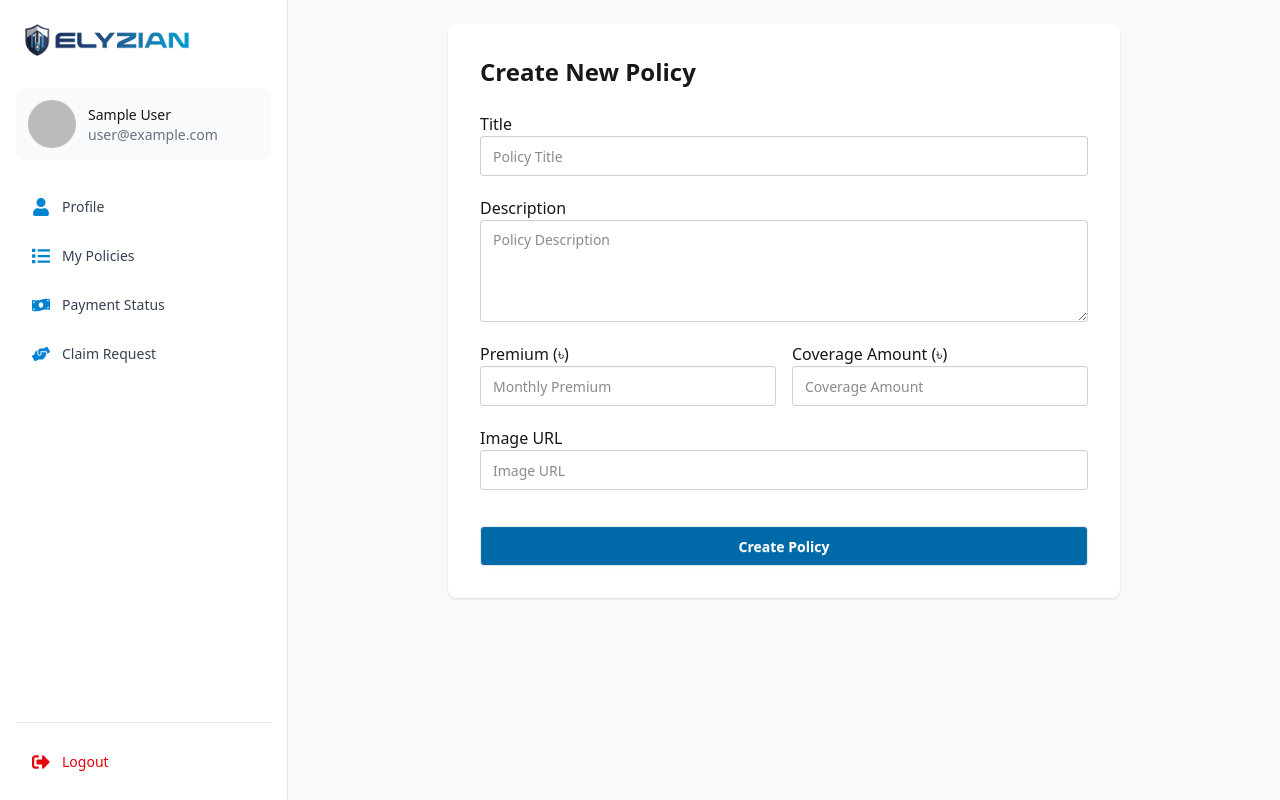
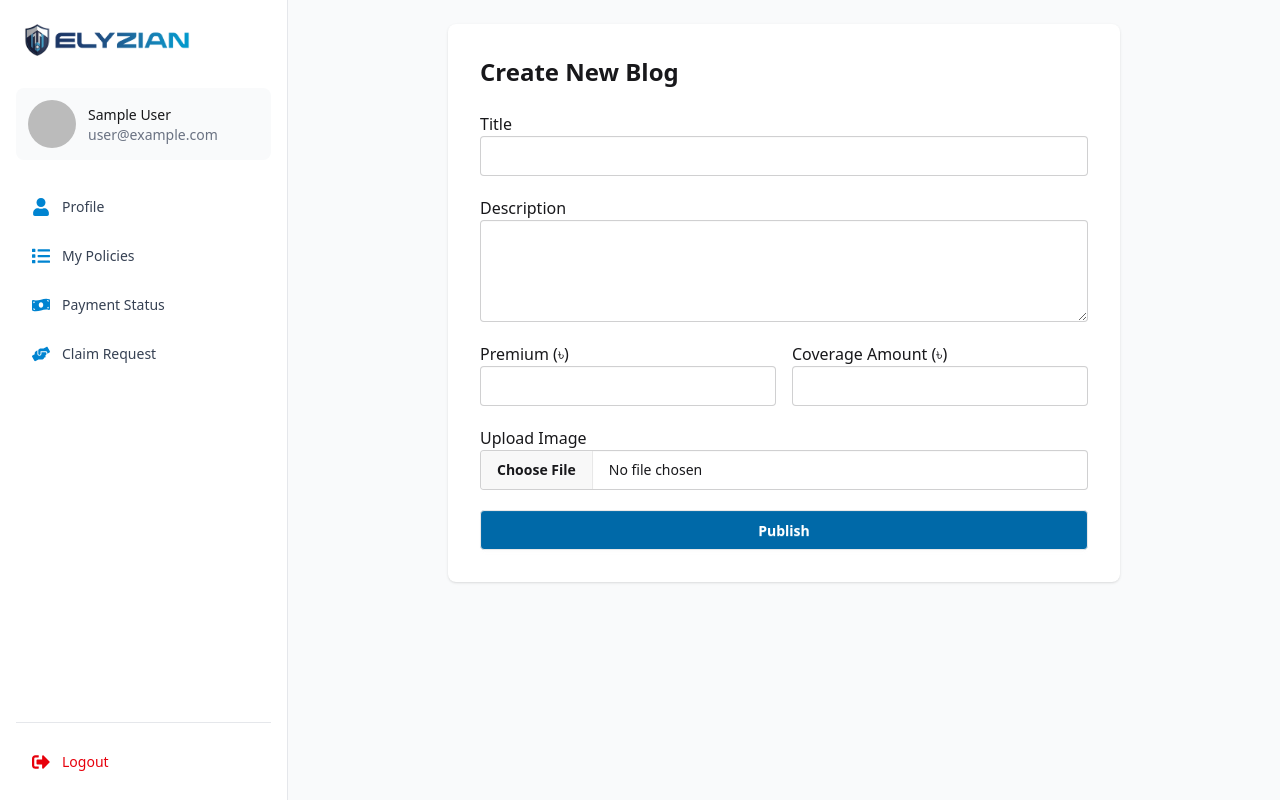
Before and after one commit to Rubaid07/Elyzian, a React (Vite) app: page /dashboard/add-blog in a window 1280 px wide. Built offline with nearby package versions, Linux system fonts and the light colour scheme; no server answers; sample sign-in values are in the browser's storage.

Commit message:
added loader in blog post button

```diff
--- a/src/pages/dashboard/agent/AddBlog.jsx
+++ b/src/pages/dashboard/agent/AddBlog.jsx
@@ -2,93 +2,112 @@ import { useForm } from 'react-hook-form';
 import toast from 'react-hot-toast';
 import { useNavigate } from 'react-router';
 import useAxiosSecure from '../../../hooks/useAxiosSecure';
+import { useState } from 'react';
+import axios from 'axios';
 
 const AddBlog = () => {
   const { register, handleSubmit, reset } = useForm();
   const axiosSecure = useAxiosSecure();
   const navigate = useNavigate();
 
+  const [imageFile, setImageFile] = useState(null);
+  const [preview, setPreview] = useState(null);
+  const [loading, setLoading] = useState(false);
+
+  const handleImageChange = (e) => {
+    const file = e.target.files[0];
+    setImageFile(file);
+    setPreview(URL.createObjectURL(file));
+  };
+
   const onSubmit = async (data) => {
-    const policyData = {
+    setLoading(true);
+    let imageUrl = null;
+
+    if (imageFile) {
+      const formData = new FormData();
+      formData.append('image', imageFile);
+
+      try {
+        const res = await axios.post(`${import.meta.env.VITE_API_URL}/api/upload`, formData, {
+          headers: { 'Content-Type': 'multipart/form-data' }
+        });
+        imageUrl = res.data.imageUrl;
+      } catch (err) {
+        toast.error("Image upload failed");
+        return;
+      }
+    }
+
+    const blogData = {
       title: data.title,
       description: data.description,
       premium: parseFloat(data.premium),
       coverageAmount: parseFloat(data.coverageAmount),
-      image: data.image,
+      image: imageUrl,
     };
 
     try {
-      const res = await axiosSecure.post('/policies', policyData);
+      const res = await axiosSecure.post('/blog', blogData);
       if (res.data.insertedId || res.data.acknowledged) {
         toast.success('Policy created successfully!');
         reset();
-        navigate('/dashboard/manage-policies');
+        setImageFile(null);
+        navigate('/dashboard/manage-blogs');
       }
     } catch (err) {
       console.error(err);
       toast.error('Failed to create policy');
+    } finally {
+      setLoading(false);
     }
   };
 
   return (
     <div className="max-w-2xl mx-auto bg-white p-8 shadow rounded-lg">
-      <h2 className="text-2xl font-bold mb-6">Create New Policy</h2>
+      <h2 className="text-2xl font-bold mb-6">Create New Blog</h2>
 
       <form onSubmit={handleSubmit(onSubmit)} className="space-y-5">
         <div>
           <label className="font-medium">Title</label>
-          <input
-            {...register('title', { required: true })}
-            type="text"
-            className="input input-bordered w-full"
-            placeholder="Policy Title"
-          />
+          <input {...register('title', { required: true })} className="input input-bordered w-full" />
         </div>
 
         <div>
           <label className="font-medium">Description</label>
-          <textarea
-            {...register('description', { required: true })}
-            className="textarea textarea-bordered w-full"
-            rows="4"
-            placeholder="Policy Description"
-          />
+          <textarea {...register('description', { required: true })} rows="4" className="textarea textarea-bordered w-full" />
         </div>
 
         <div className="grid grid-cols-2 gap-4">
           <div>
             <label className="font-medium">Premium (৳)</label>
-            <input
-              {...register('premium', { required: true })}
-              type="number"
-              className="input input-bordered w-full"
-              placeholder="Monthly Premium"
-            />
+            <input {...register('premium', { required: true })} type="number" className="input input-bordered w-full" />
           </div>
 
           <div>
             <label className="font-medium">Coverage Amount (৳)</label>
-            <input
-              {...register('coverageAmount', { required: true })}
-              type="number"
-              className="input input-bordered w-full"
-              placeholder="Coverage Amount"
-            />
+            <input {...register('coverageAmount', { required: true })} type="number" className="input input-bordered w-full" />
           </div>
         </div>
 
         <div>
-          <label className="font-medium">Image URL</label>
-          <input
-            {...register('image', { required: true })}
-            type="text"
-            className="input input-bordered w-full"
-            placeholder="Image URL"
-          />
+          <label className="font-medium">Upload Image</label>
+          <input type="file" accept="image/*" onChange={handleImageChange} className="file-input w-full" />
+          {preview && <img src={preview} alt="Preview" className="mt-2 w-32 rounded shadow" />}
         </div>
 
-        <button type="submit" className="btn bg-sky-700 hover:bg-sky-800 text-white w-full mt-4">
-          Create Policy
+        <button
+          type="submit"
+          className="btn bg-sky-700 hover:bg-sky-800 text-white w-full mt-4 flex justify-center items-center gap-2"
+          disabled={loading}
+        >
+          {loading ? (
+            <>
+              <span className="loading loading-spinner loading-sm"></span> Publishing...
+            </>
+          ) : (
+            'Publish'
+          )}
         </button>
       </form>
     </div>
```
